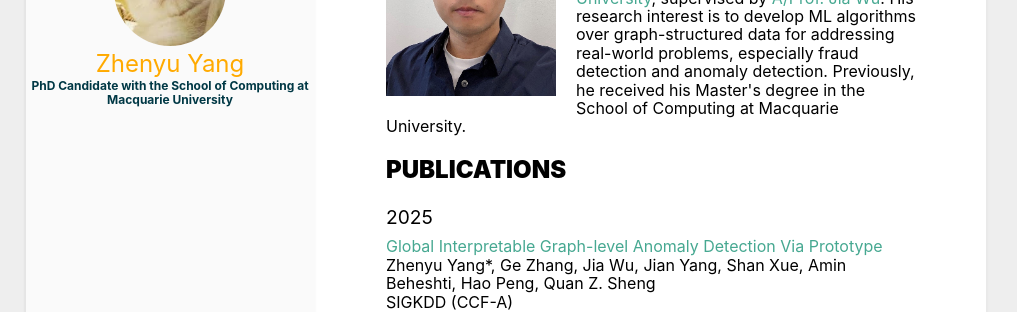
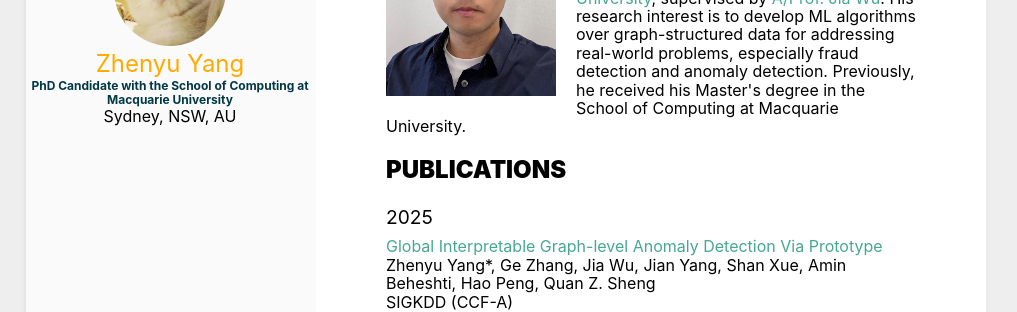
Before and after one commit to ZhenyuYangMQ/ZhenyuYangMQ.github.io, a Jekyll site: the page built from index.html, in a window 1280 px wide. Shown: the part 246-558 px from the top of the page, without its empty margins (134-1151 px from the left). Built offline with Jekyll 4.4.1, drawn with Linux system fonts in a browser that asks for light colours.

Commit message:
Update header.html

```diff
--- a/_includes/header.html
+++ b/_includes/header.html
@@ -11,6 +11,7 @@
     <span class="header_name">{{ site.user.name }}</span>
     <span class="header_job">{{ site.user.job }}</span>
     <span class="header_mes">{{ site.user.message }}</span>
+	<span class="header_loc">{{ site.user.location }}</span>
 
     <nav class="nav">
       {% if site.user.aboutme %}
```
